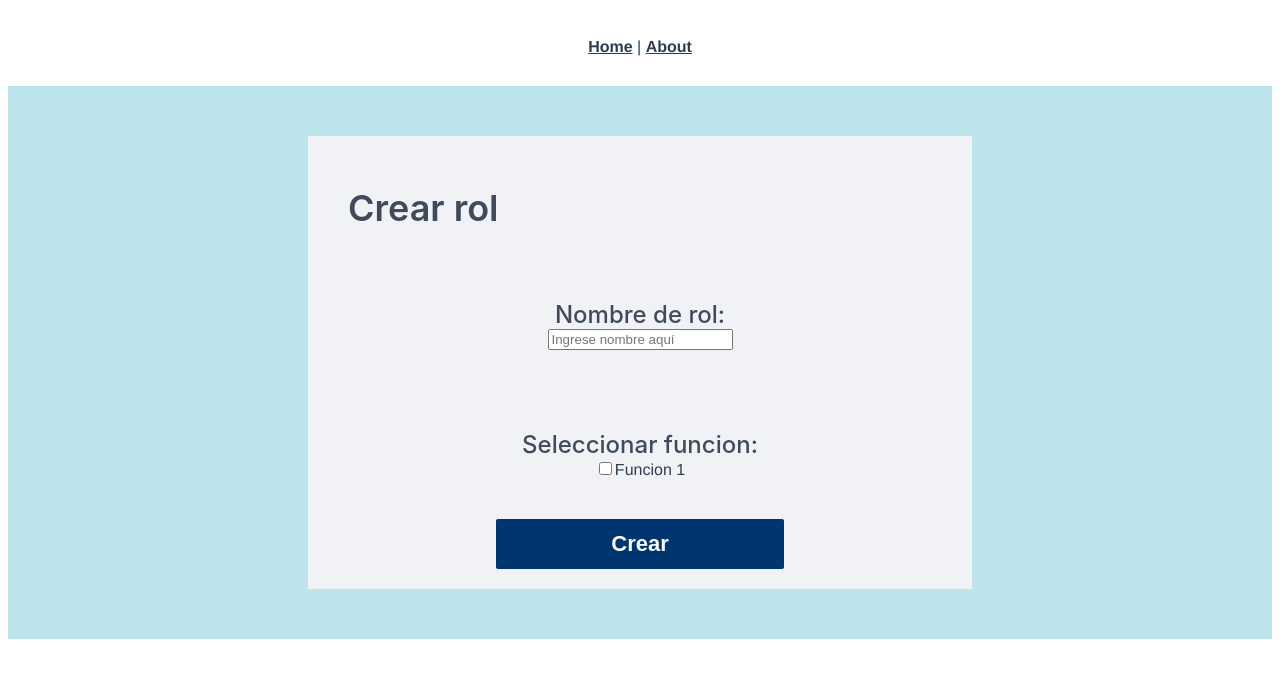
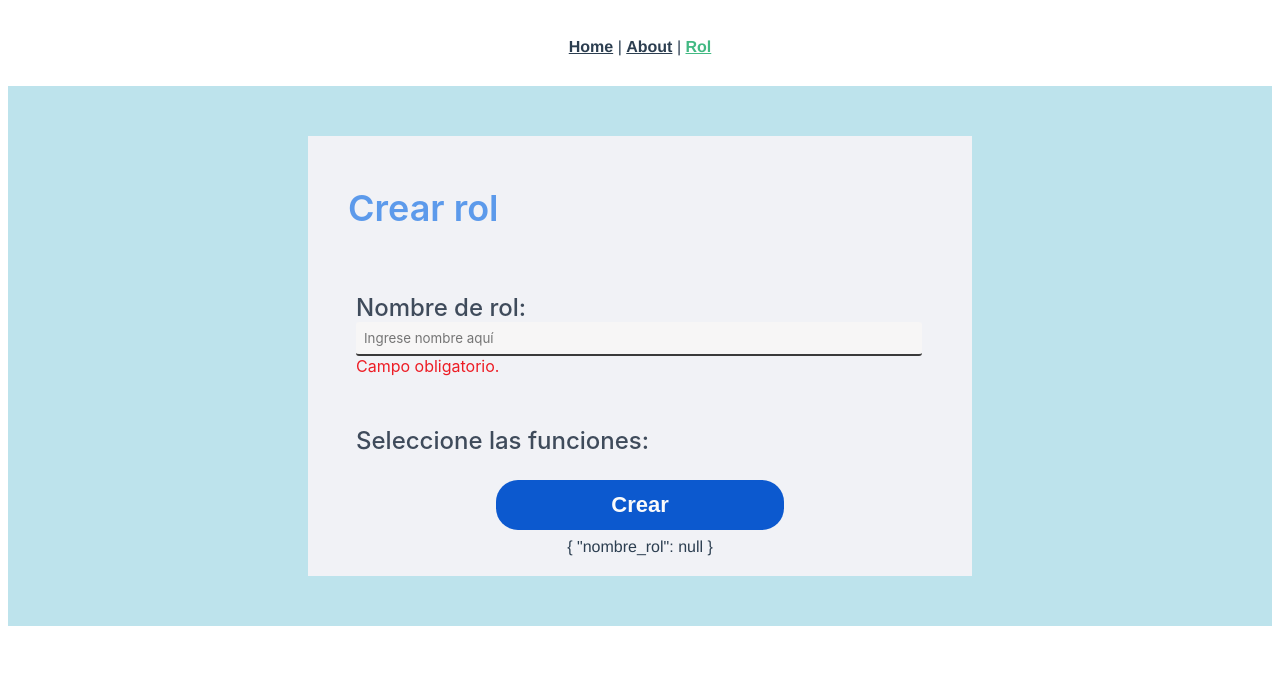
Before and after one commit to BritanyTorrico/front-cotizaciones, a Vue app: page /crear_rol in a window 1280 px wide. Shown: the top 678 px of the page. Built offline with nearby package versions, Linux system fonts and the light colour scheme.

Commit message:
implementacion de restricciones

```diff
--- a/package.json
+++ b/package.json
@@ -8,6 +8,7 @@
     "lint": "vue-cli-service lint"
   },
   "dependencies": {
+    "@types/vuelidate": "^0.7.14",
     "axios": "^0.21.1",
     "core-js": "^3.6.5",
     "cors": "^2.8.5",
--- a/src/App.vue
+++ b/src/App.vue
@@ -2,7 +2,8 @@
   <div id="app">
     <div id="nav">
       <router-link to="/">Home</router-link> |
-      <router-link to="/about">About</router-link>
+      <router-link to="/about">About</router-link> |
+      <router-link to="/crear_rol"> Rol</router-link>
     </div>
     <router-view/>
   </div>
--- /dev/null
+++ b/src/components/Alert.vue
@@ -0,0 +1,60 @@
+<template>
+  <div v-if="show" class="alert" :class="type">
+    <span class="closebtn" @click="hideAlert()">&times;</span>
+    {{ message }}
+  </div>
+</template>
+
+<script>
+export default {
+  name: "Alert",
+  data() {
+    return {
+      show: false,
+      type: "",
+      message: "",
+    };
+  },
+  methods: {
+    showAlert(alertType, alertMessage) {
+      this.type = alertType;
+      this.message = alertMessage;
+      this.show = true;
+    },
+    hideAlert() {
+      this.show = false;
+    },
+  },
+};
+</script>
+
+<style scoped>
+.alert {
+  display: block;
+  padding: 20px;
+  color: white;
+  top: 30px;
+  right: 0px;
+  position: fixed;
+  z-index: 2;
+}
+.success {
+  background-color: #0064d0;
+}
+.warning {
+  background-color: #ed1c24;
+}
+.closebtn {
+  margin-left: 15px;
+  color: white;
+  font-weight: bold;
+  float: right;
+  font-size: 22px;
+  line-height: 20px;
+  cursor: pointer;
+  transition: 0.3s;
+}
+.closebtn:hover {
+  color: black;
+}
+</style>
--- a/src/components/rol/CrearRol.vue
+++ b/src/components/rol/CrearRol.vue
@@ -1,38 +1,109 @@
 <template>
   <section class="crear_rol">
     <h2 class="rol_title">Crear rol</h2>
-    <form>
+    <form class="form_crear" @submit.prevent="submitForm" autocomplete="off">
       <div class="form_section">
         <label>
           <div class="form_name">Nombre de rol:</div>
           <input name="nombreRol"
+           :class="
+           $v.dato.nombre_rol.$invalid
+           ? 'form_check-input-error'
+           : 'form_check-input'
+           "
+          type="text"
+          maxlength="25"
+          v-on:keywdown=keyhandler($event)
+          required
+          placeholder="Ingrese nombre aquí"
+          v-model="dato.nombre_rol"
 
-          type="text"
-          maxlength="30"
-          placeholder="Ingrese nombre aquí"
           />
         </label>
+        <div class="form_check-error"
+        v-if="!$v.dato.nombre_rol.required">
+        Campo obligatorio.
+        </div>
      </div>
      <div class="form_section">
         <label>
-          <div class="form_name">Seleccionar funcion:</div>
-          <input type="checkbox"  id="funcion" value="funcion">
-          <label for="funcion">Funcion 1</label>
+          <div class="form_name">Seleccione las funciones:</div>
+
+
         </label>
      </div>
-     <button class="form_button">
+
+     <button
+     :disabled="$v.dato.$invalid"
+     :class="$v.dato.$invalid ? 'button-disabled':''"
+      class="form_button">
        Crear
      </button>
     </form>
+    {{dato}}
+    <Alert ref="alert"></Alert>
   </section>
 
 </template>
 
 <script>
+import {
+    required,
+    maxLength,
+} from "vuelidate/lib/validators";
+import Alert from "@/components/Alert.vue";
+
 export default {
   name:"CrearRol",
-
-}
+  components:{ Alert },
+   data(){
+     return{
+       disabled: false,
+       dato: {
+         nombre_rol: null,
+       },
+     };
+   },
+   validations:{
+     dato:{
+       nombre_rol:{
+         required,
+         maxLength: maxLength(25),
+       },
+     },
+   },
+   methods: {
+     keyhandler(e){
+       if (!e.key.math(/^[a-zA-Z0-9ñÑ+áéíóúÁÉÍÓÚ'\s]*$/)){
+         e.preventDefault();
+       }
+     },
+     async submitForm(){
+       try{
+         if(!this.$v.dato.$invalid){
+           await this.sendData();
+           this.alert("success","Rol creado exitosamente")
+         }else{
+           this.alert("warring","Rellene todos los datos")
+         }
+       }catch(error){
+         this.alert("warring",error);
+       }
+     },
+     async sendData(){
+       try{
+         await this.$http.post("roles",{
+           nombre_rol: this.dato.nombre_rol,
+         });
+       }catch (error){
+         throw new Error ("Este rol ya esta registrado");
+       }
+     },
+     alert(alertType,alertMessage){
+       this.$refs.alert.showAlert(alertType, alertMessage);
+     },
+   },
+};
 
 
 </script>
@@ -44,13 +115,17 @@ export default {
 }
 .rol_title{
    text-align:left;
-    color: #3f4b5b;
+    color: #5c9aeb;
     font-size:36px;
     font-weight: 600;
     font-family: -apple-system, BlinkMacSystemFont, 'Segoe UI', Roboto, Oxygen, Ubuntu, Cantarell, 'Open Sans', 'Helvetica Neue', sans-serif;
 }
 .form_section{
-  padding:40px 0px 40px 0px;
+      padding:25px 0px 25px 0px;
+}
+.form_crear{
+    padding:8px;
+    text-align: left;
 }
 .form_name{
     color:#3f4b5b;
@@ -61,12 +136,40 @@ export default {
 .form_button {
   margin: auto;
   display: block;
-  background-color: #003670;
+  background-color: #0C59CF;
   padding: 12px 115px 12px 115px;
-  border-radius: 2px;
+  border-radius: 22px;
   color: #fafafa;
   font-size: 22px;
   font-weight: bold;
   border: 0px;
 }
+.crear_rol input,
+.crear_rol textarea {
+    background-color: #F7F6F6;
+    border-style: none none solid none;
+    border: 0px 0px 5px 0px;
+    border-color: #3a3a3a;
+    border-radius: 3px;
+    padding: 8px;
+    width: 550px;
+    font-family: -apple-system, BlinkMacSystemFont, 'Segoe UI', Roboto, Oxygen, Ubuntu, Cantarell, 'Open Sans', 'Helvetica Neue', sans-serif;
+}
+.crear_rol input ::placeholder,
+.crear_rol textarea ::placeholder{
+    color:#999999;
+    font-size: 20px;
+    font-family: -apple-system, BlinkMacSystemFont, 'Segoe UI', Roboto, Oxygen, Ubuntu, Cantarell, 'Open Sans', 'Helvetica Neue', sans-serif;
+}
+.form_check{
+  display: flex;
+  flex-direction: column;
+  align-items: left;
+
+  width: 100%;
+}
+.form_check-error {
+    color: #ed1c24;
+    font-family: -apple-system, BlinkMacSystemFont, 'Segoe UI', Roboto, Oxygen, Ubuntu, Cantarell, 'Open Sans', 'Helvetica Neue', sans-serif;
+}
 </style>
--- a/src/main.js
+++ b/src/main.js
@@ -2,11 +2,13 @@ import Vue from 'vue'
 import App from './App.vue'
 import router from './router'
 import store from './store'
+
 import instance from "@/services/axios"
+import Vuelidate from 'vuelidate';
 
 Vue.config.productionTip = false
 Vue.prototype.$http = instance;
-
+Vue.use(Vuelidate)
 new Vue({
   router,
   store,
```
Also changed, not shown: 1 other file (tests, documents, lock files or other folders).
